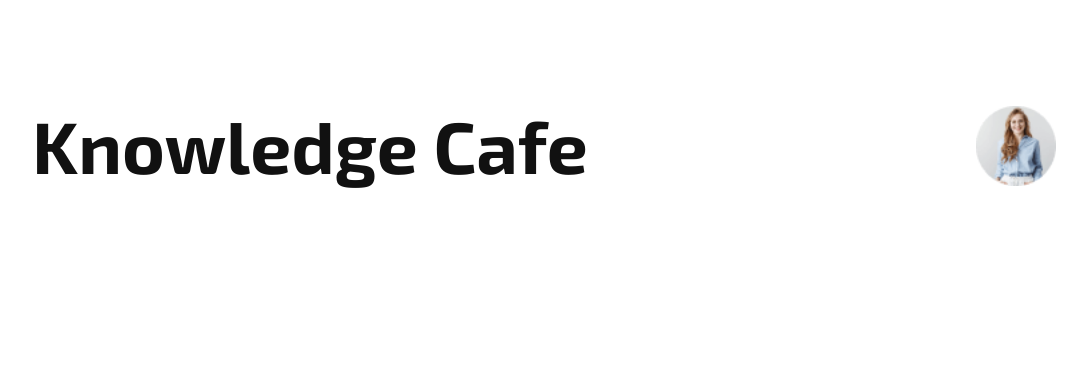
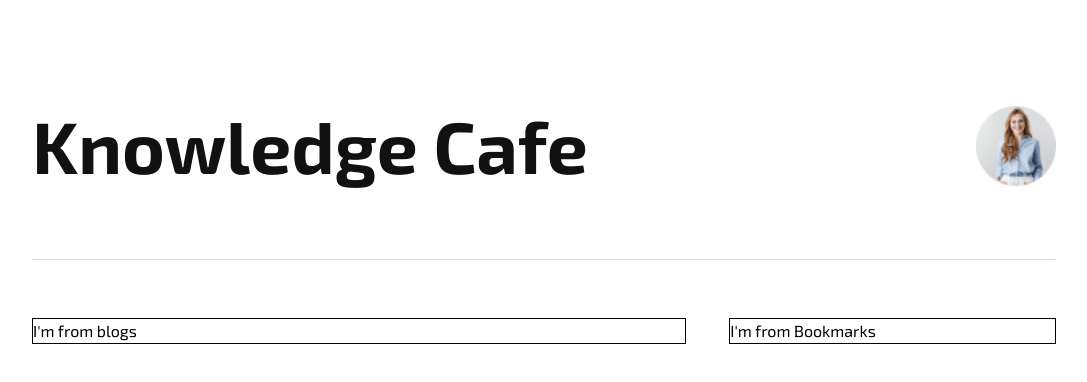
Before and after one commit to rubayedhasan/knowledge-cafe-react-project, a React (Vite) app: page / in a window 1280 px wide. Shown: the top 382 px of the page, without its empty margins (96-1183 px from the left). Built offline with nearby package versions, Linux system fonts and the light colour scheme.

Commit message:
styles border bottom on the header section component and ready on the main section blogs and bookmarks structure

```diff
--- a/src/App.jsx
+++ b/src/App.jsx
@@ -1,4 +1,6 @@
 import "./App.css";
+import Blogs from "./components/Blogs/Blogs";
+import Bookmarks from "./components/Bookmarks/Bookmarks";
 import Header from "./components/Header/Header";
 
 function App() {
@@ -6,6 +8,15 @@ function App() {
     <>
       {/* header section-> Component Header  */}
       <Header></Header>
+
+      {/* main section  */}
+      <main className="w-10/12 md:w-4/5 mx-auto flex gap-[2.73rem] mt-[3.64rem]">
+        {/* blogs section -> Blogs Component  */}
+        <Blogs></Blogs>
+
+        {/* bookmark section -> Bookmarks Component  */}
+        <Bookmarks></Bookmarks>
+      </main>
     </>
   );
 }
--- /dev/null
+++ b/src/components/Blogs/Blogs.jsx
@@ -0,0 +1,9 @@
+const Blogs = () => {
+  return (
+    <div className=" border w-2/3">
+      <h2>I'm from blogs</h2>
+    </div>
+  );
+};
+
+export default Blogs;
--- /dev/null
+++ b/src/components/Bookmarks/Bookmarks.jsx
@@ -0,0 +1,9 @@
+const Bookmarks = () => {
+  return (
+    <div className="border w-1/3">
+      <h2>I'm from Bookmarks</h2>
+    </div>
+  );
+};
+
+export default Bookmarks;
--- a/src/components/Header/Header.jsx
+++ b/src/components/Header/Header.jsx
@@ -2,7 +2,7 @@ import Profile from "../../assets/images/profile.png";
 
 const Header = () => {
   return (
-    <header className="w-10/12 md:w-4/5 mx-auto mt-[5.7rem]">
+    <header className="w-10/12 md:w-4/5 mx-auto mt-[5.7rem] pb-[3.64rem] border-b-[0.12rem] border-[#11111126] rounded-xs">
       <div className="flex justify-between items-center">
         <h1 className="font-bold text-[#111111] text-[4.55rem]">
           Knowledge Cafe
```
